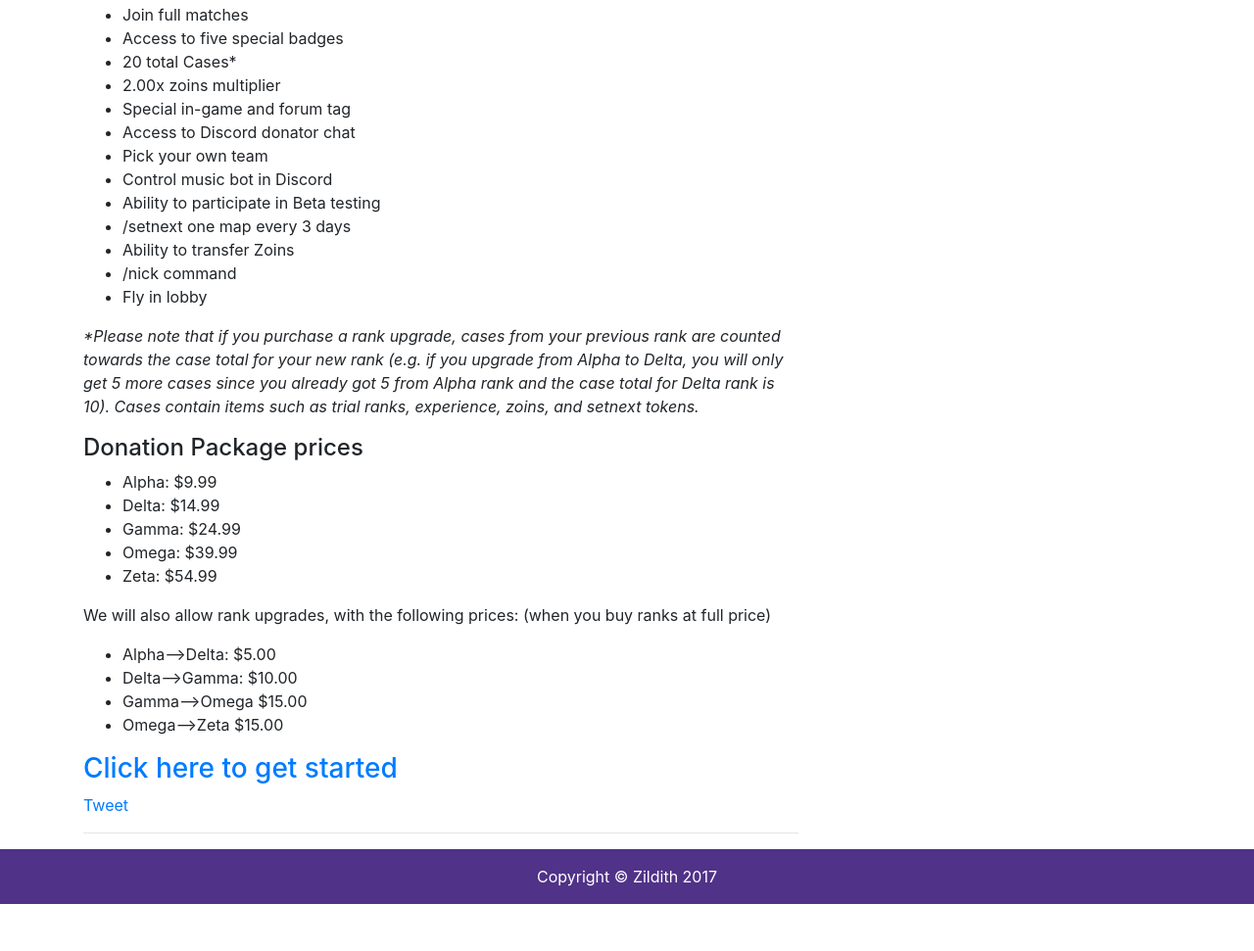
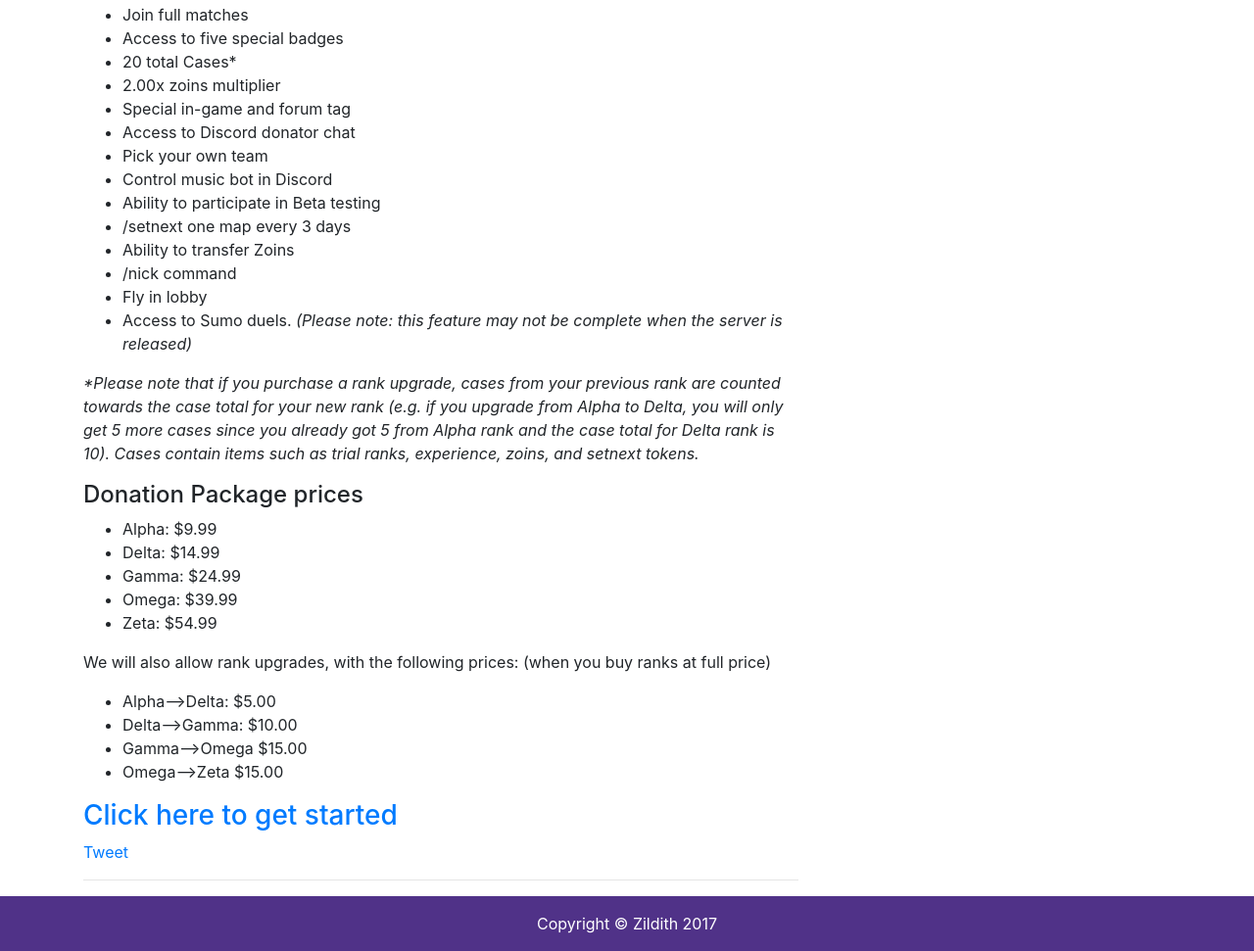
Before and after one commit to ZildithNetwork/Zildith-Website, a website: page posts/2018-1-13_release.html in a window 1280 px wide. Shown: the part 2227-3198 px from the top of the page at 98% size. Before the commit the page ends 3150 px from the top, so only its background shows below. Drawn offline with Linux system fonts and the light colour scheme.

Commit message:
oh right

```diff
--- a/posts/2018-1-13_release.html
+++ b/posts/2018-1-13_release.html
@@ -156,6 +156,7 @@
                 <li>Ability to transfer Zoins</li>
                 <li>/nick command</li>
                 <li>Fly in lobby</li>
+                <li>Access to Sumo duels. <i>(Please note: this feature may not be complete when the server is released)</i></li>
             </ul>
 
             <p><i>*Please note that if you purchase a rank upgrade, cases from your previous rank are counted towards the case total for your new rank (e.g. if you upgrade from Alpha to Delta, you will only get 5 more cases since you already got 5 from Alpha rank and the case total for Delta rank is 10).
```
